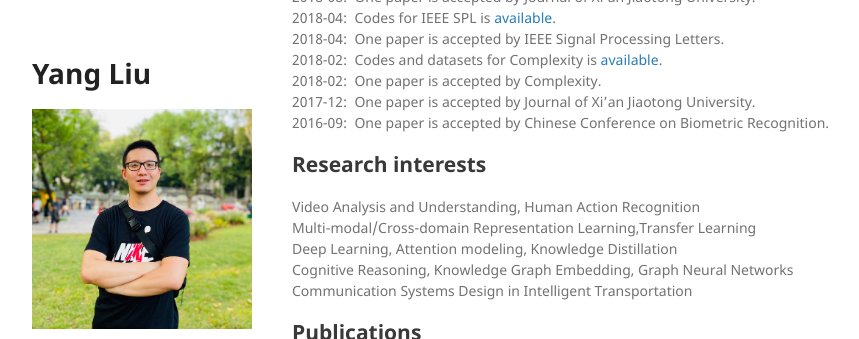
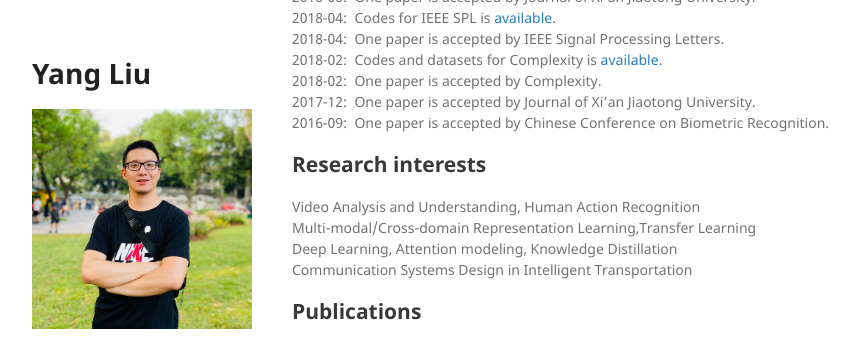
Before and after one commit to YangLiu9208/home, a Jekyll site: the page built from index.md, in a window 1280 px wide and 900 px high, scrolled down 745 px, cut to the strip 0-339 px from the top of the window. Shown: the whole strip, without its empty margins (178-1037 px from the left). Built offline with Jekyll 4.4.1, drawn with Linux system fonts in a browser that asks for light colours; a style sheet for code colours, icons or effects is not loaded.

Commit message:
Update index.md

```diff
--- a/index.md
+++ b/index.md
@@ -36,7 +36,6 @@ I'm Yang Liu (刘阳), a post-doctoral fellow at [HCP Lab](http://www.sysu-hcp.n
 Video Analysis and Understanding, Human Action Recognition
 Multi-modal/Cross-domain Representation Learning,Transfer Learning
 Deep Learning, Attention modeling, Knowledge Distillation
-Cognitive Reasoning, Knowledge Graph Embedding, Graph Neural Networks
 Communication Systems Design in Intelligent Transportation
 
 ## Publications
```
